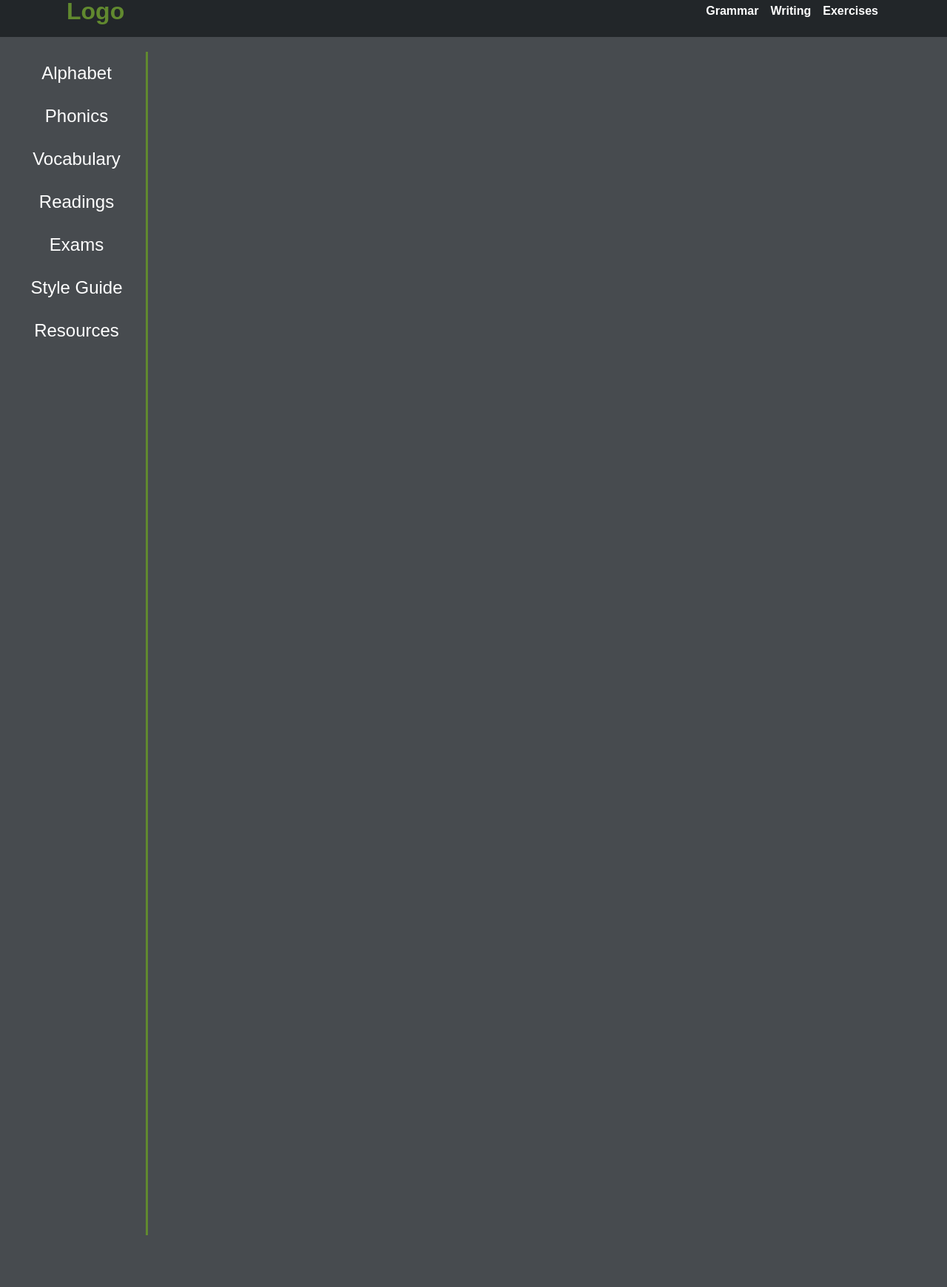
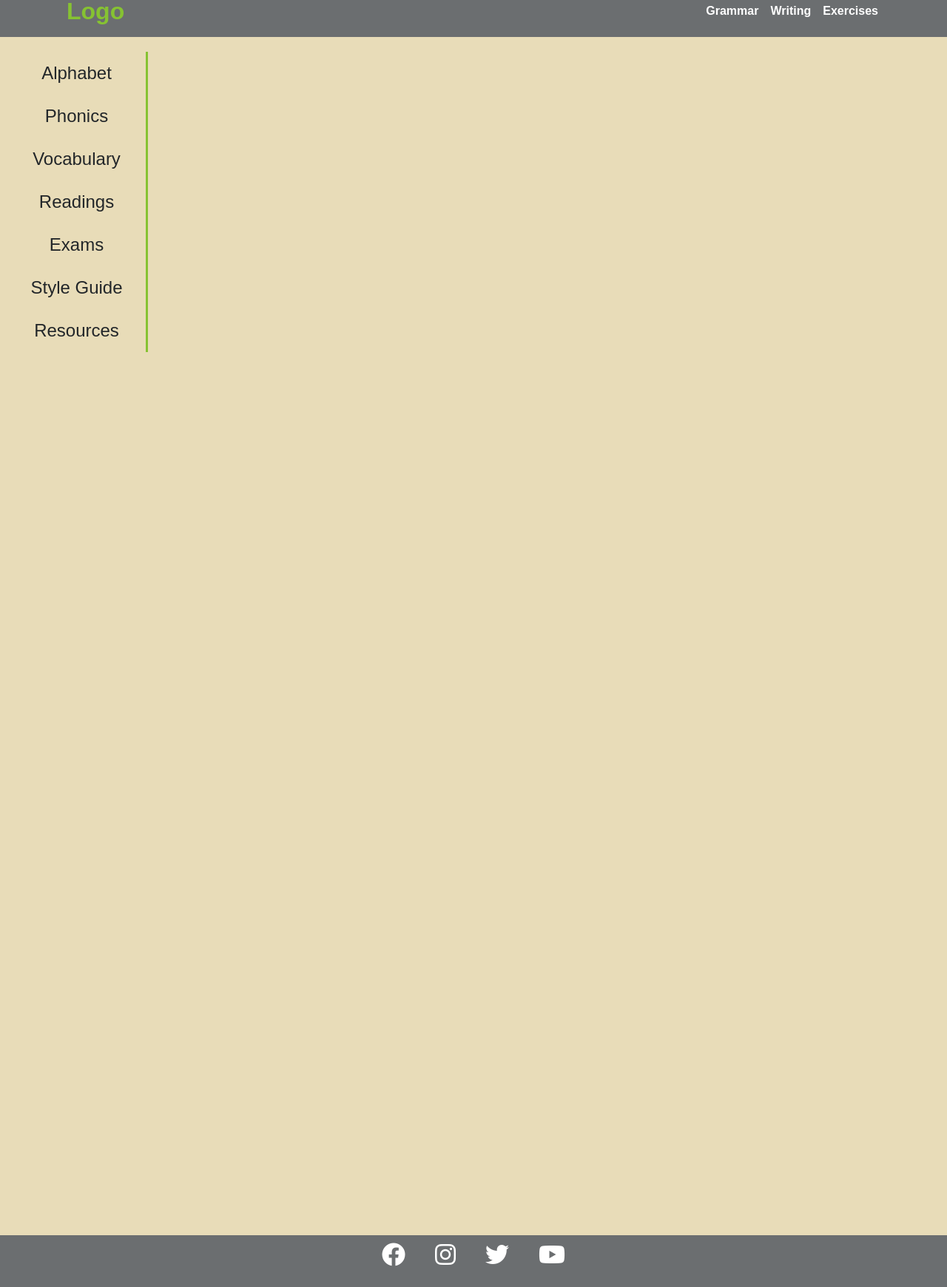
Before and after one commit to Toghraq1618/mywebsite, a plain HTML site: page index.html in a window 1280 px wide. Shown: the part 20-1760 px from the top of the page at 74% size. Before the commit the page ends 1690 px from the top, so only its background shows below. Drawn offline with Linux system fonts and the light colour scheme.

Commit message:
adding some style on web elements

```diff
--- /dev/null
+++ b/css/mq-600-plus.css
@@ -0,0 +1,42 @@
+body{
+    display: flex;
+    flex-direction: column;
+    justify-content: flex-start;
+    align-items: center;
+}
+
+header{
+    width: 100%;
+    height: fit-content;
+    /* position: fixed;
+    top: auto; */
+
+}
+.container{
+    display: flex;
+    flex-flow: column;
+    justify-content: center;
+    align-items: center;
+    padding-bottom: 30px;
+}
+.container nav>ul{
+    display: flex;
+    flex-flow:column;
+    justify-content: center;
+    align-items: center;
+    margin: 10px 10px;
+}
+
+
+.container li{
+    /* border: 2px solid orange; */
+    padding: 15px;
+}
+
+.logo{
+    margin: 10px 10px;
+}
+
+.side-bar ul{
+    border-right: none;
+}
--- a/css/style.css
+++ b/css/style.css
@@ -1,5 +1,5 @@
 :root{
-    --primary-color: #474B4F;
+    --primary-color: #E8DCB8;
     --secondary-color:#6B6E70;
     --tertinary-color: #222629;
     --quaternary-color: #61892F;
@@ -20,14 +20,15 @@ body{
 }
 
 header{
-    background-color: var(--tertinary-color);
+    background-color: var(--secondary-color);
     height:70px;
-    color:#ffff;
+    color: #ffff;
     display: flex;
     justify-content: center;
+
 }
 .logo{
-color: var(--quaternary-color);
+color: var(--quinary-color);
 }
 .container{
     /* border:2px solid orange; */
@@ -69,12 +70,16 @@ li>a:hover{
 .side-bar{
     height: 100%;
     width: 200px;
-    /* border:2px solid yellow; */
-    border-right: 3px solid var(--quaternary-color);
+    color: var(--tertinary-color);
+
+}
+.side-bar a{
+    color: var(--tertinary-color);
 }
 
-.side-bar>ul{
-    /* border:2px solid greenyellow; */
+.side-bar ul{
+    border-right: 3px solid var(--quinary-color);
+    height: max-content;
     display: flex;
     flex-flow:column;
     justify-content: flex-start;
@@ -86,3 +91,24 @@ li>a:hover{
     font-weight: lighter;
     padding:15px;
 }
+
+footer{
+    width:100%;
+    height:70px;
+    background-color: var(--secondary-color);
+    position:relative;
+    bottom:0px;
+}
+
+.container-footer{
+    display: flex;
+    justify-content: center;
+    align-items: center;
+}
+footer a{
+padding: 10px 20px 10px 20px;
+/* border: 2px solid greenyellow; */
+}
+footer a:hover{
+    color: var(--quinary-color);
+}
--- a/index.html
+++ b/index.html
@@ -5,7 +5,8 @@
     <meta http-equiv="X-UA-Compatible" content="IE=edge">
     <meta name="viewport" content="width=device-width, initial-scale=1.0">
     <link rel="stylesheet" href="https://cdnjs.cloudflare.com/ajax/libs/font-awesome/6.4.0/css/all.min.css" integrity="sha512-iecdLmaskl7CVkqkXNQ/ZH/XLlvWZOJyj7Yy7tcenmpD1ypASozpmT/E0iPtmFIB46ZmdtAc9eNBvH0H/ZpiBw==" crossorigin="anonymous" referrerpolicy="no-referrer" />
-    <link rel="stylesheet" href="css/style.css">
+    <link rel="stylesheet" href="css/style.css" >
+    <link rel="stylesheet" href="css/mq-600-plus.css" media="screen and (max-width:600px)">
     <title>Toghraq English Learing</title>
 </head>
 <body>
@@ -32,7 +33,17 @@
             <li><a href="">Resources</a></li>
         </ul>
     </div>
+<main>
 
+</main>
+<footer>
+    <div class="container-footer">
+    <a href="https://www.facebook.com"><i class="fab fa-facebook fa-2x"></i></a>
+    <a href="https://www.instagram.com"><i class="fab fa-instagram fa-2x"></i></a>
+    <a href="https://www.twitter.com"><i class="fab fa-twitter fa-2x"></i></a>
+<a href="https://youtube.com"><i class="fab fa-youtube fa-2x"></i></a>
+</div>
+</footer>
 <script src="assets/main.js"></script>
 </body>
 </html>
```
